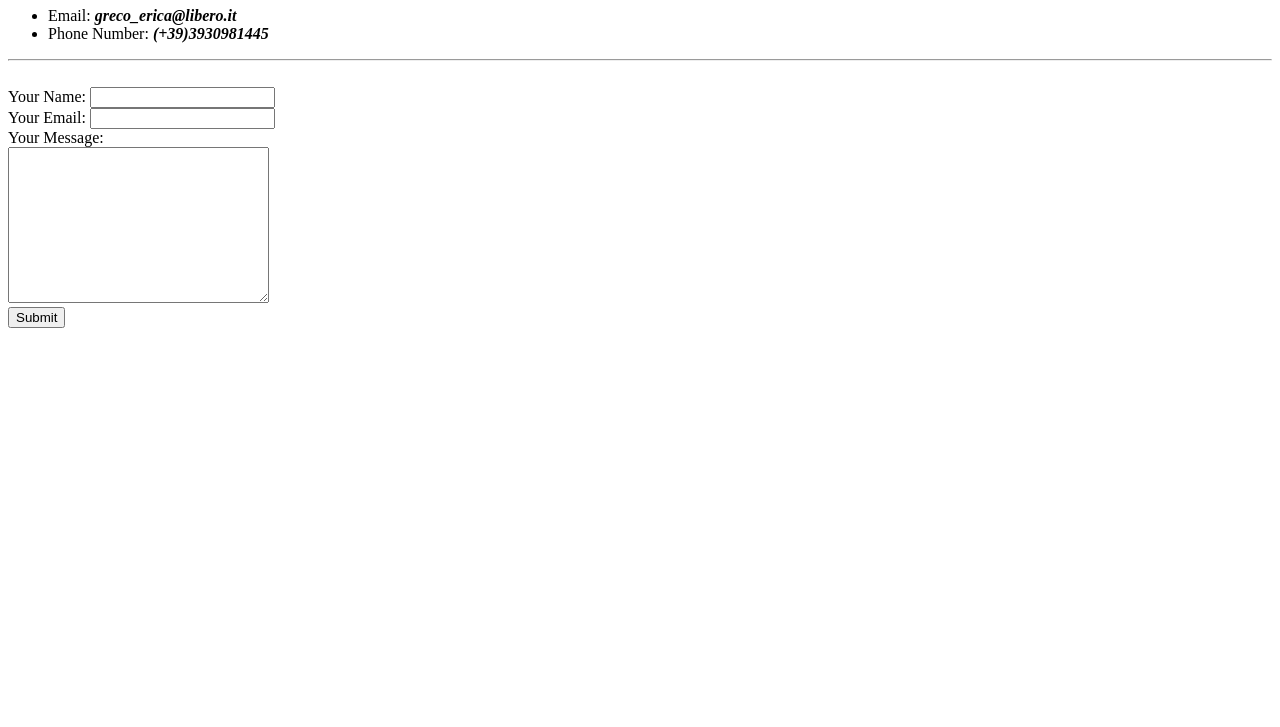
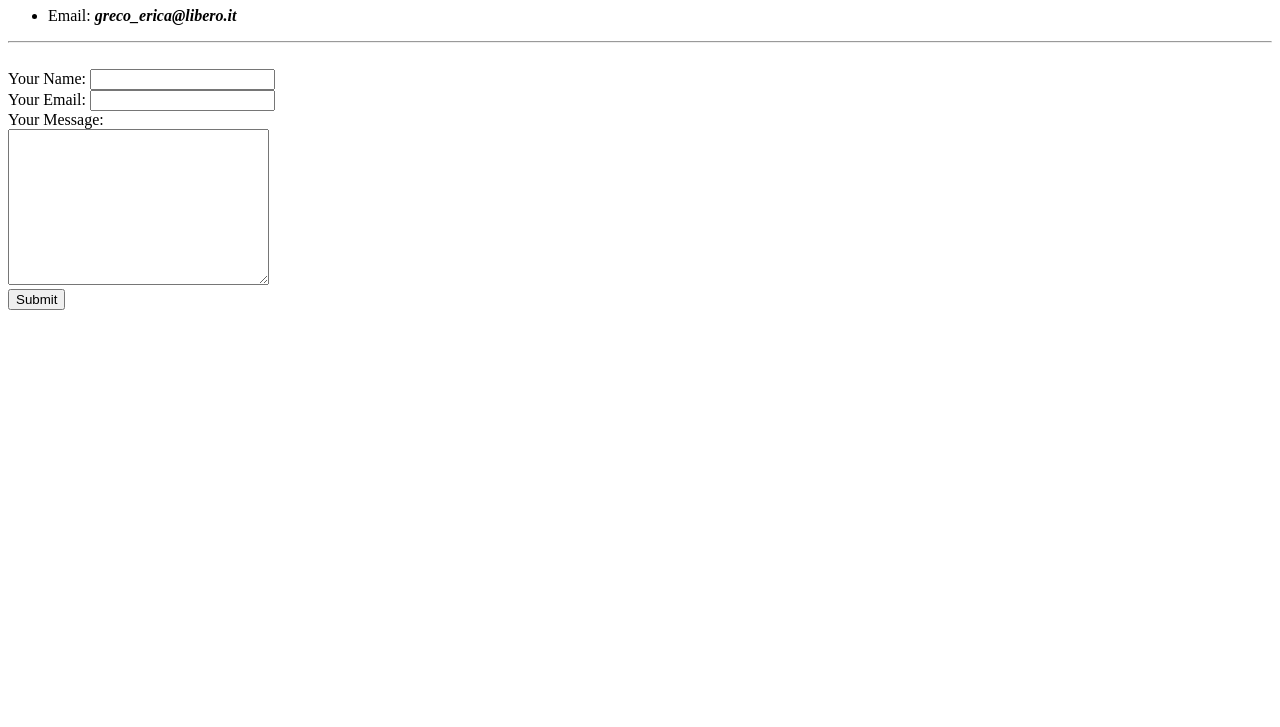
Before and after one commit to HIMsterya/cv, a plain HTML site: page contact details.html in a window 1280 px wide. Shown: the part 73-800 px from the top of the page. Drawn offline with Linux system fonts and the light colour scheme.

Commit message:
Update contact details.html

```diff
--- a/contact details.html
+++ b/contact details.html
@@ -10,7 +10,6 @@
   <h1>My Contact Details</h1>
   <ul>
     <li>Email: <em><strong>greco_erica@libero.it</strong></em></li>
-    <li>Phone Number: <em><strong>(+39)3930981445</strong></em></li>
   </ul>
   <hr>
   <br>
```
